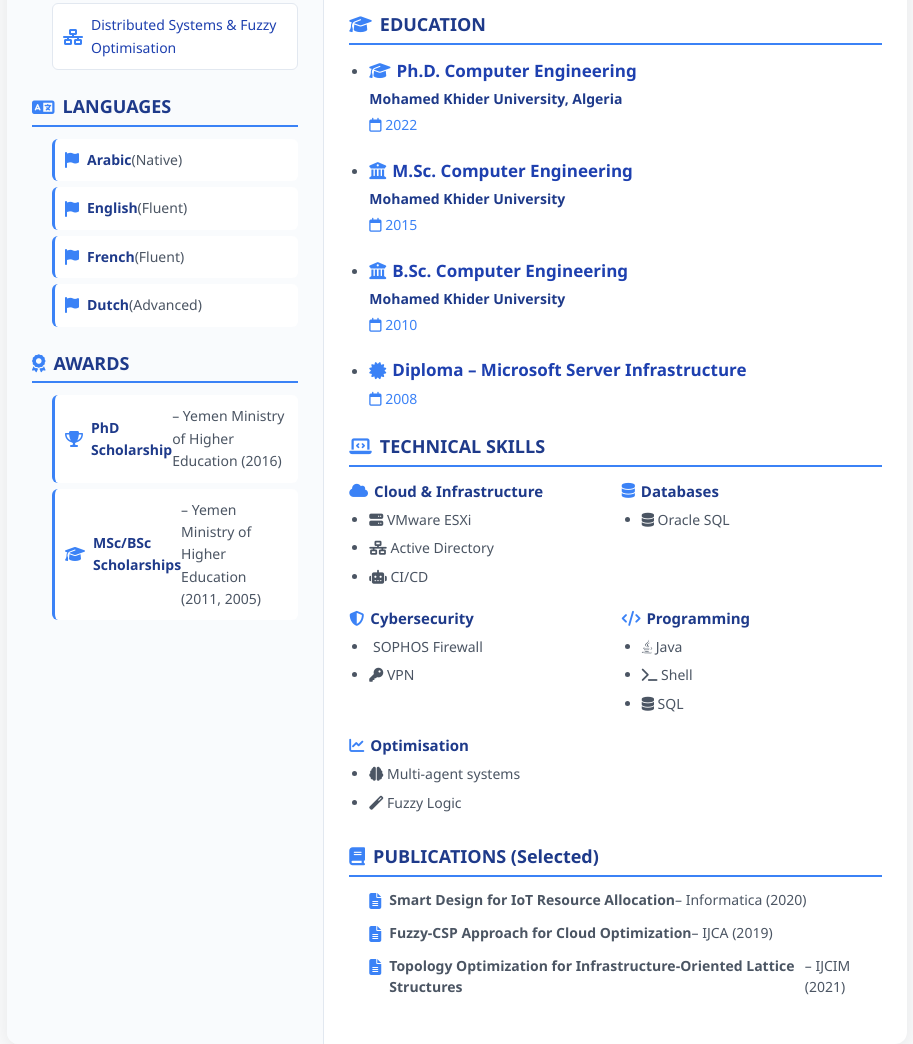
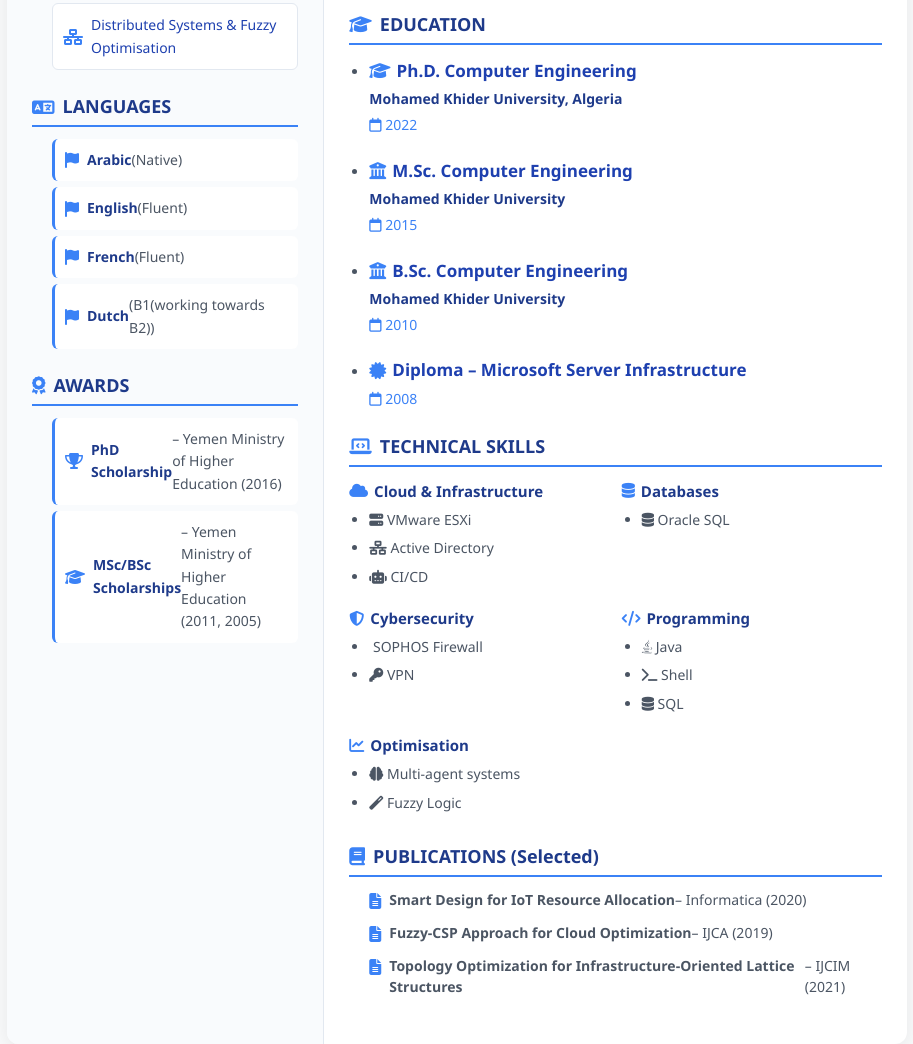
Before and after one commit to abdullahalmutawakel-dotcom/abdullah-cv, a plain HTML site: page index.html in a window 1280 px wide. Shown: the part 882-1926 px from the top of the page, without its empty margins (183-1096 px from the left). Drawn offline with Linux system fonts and the light colour scheme.

Commit message:
Update index.html

```diff
--- a/index.html
+++ b/index.html
@@ -255,7 +255,7 @@
             <li><i class="fas fa-flag"></i> <strong>Arabic</strong> (Native)</li>
             <li><i class="fas fa-flag"></i> <strong>English</strong> (Fluent)</li>
             <li><i class="fas fa-flag"></i> <strong>French</strong> (Fluent)</li>
-            <li><i class="fas fa-flag"></i> <strong>Dutch</strong> (Advanced)</li>
+            <li><i class="fas fa-flag"></i> <strong>Dutch</strong> (B1(working towards B2))</li>
           </ul>
         </div>
 
```
